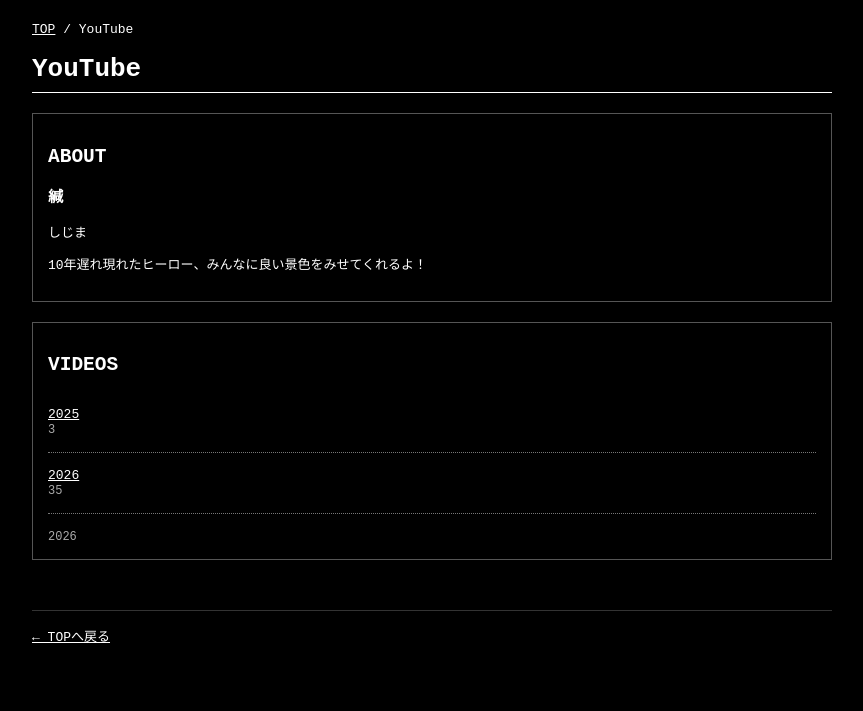
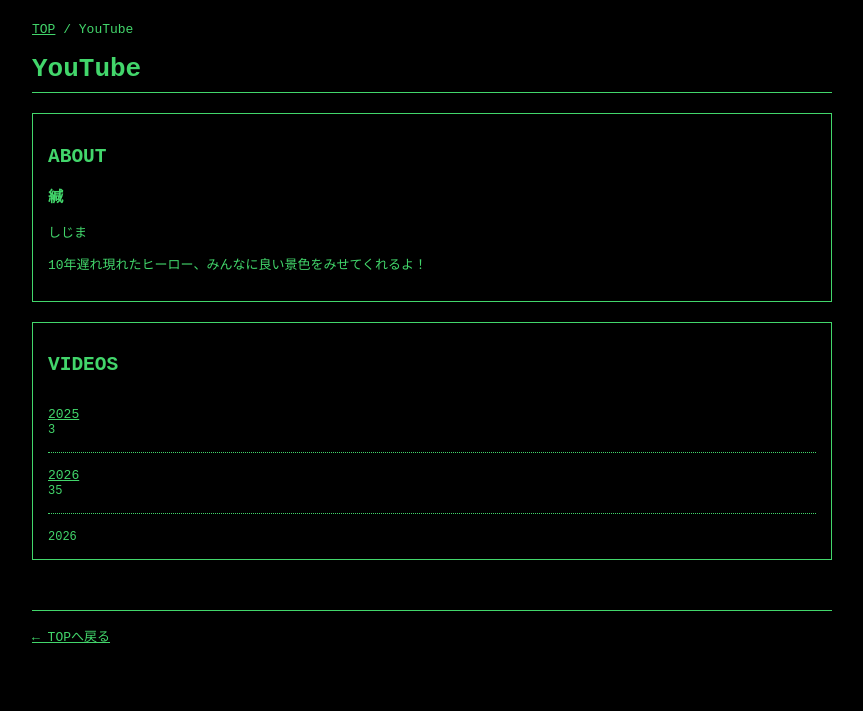
Before and after one commit to i3issu/i3issu, a plain HTML site: page youtube.html in a window 1280 px wide. Shown: the part 89-800 px from the top of the page, without its empty margins (208-1071 px from the left). Drawn offline with Linux system fonts and the light colour scheme.

Commit message:
youtube.html を更新

```diff
--- a/youtube.html
+++ b/youtube.html
@@ -6,16 +6,20 @@
 <title>YouTube / i 3iss u</title>
 
 <style>
+:root {
+    --accent: #42d66b;
+}
+
 body {
     background: #000;
-    color: #fff;
+    color: var(--accent);
     font-family: monospace;
     margin: 0;
     padding: 30px;
 }
 
 a {
-    color: #fff;
+    color: var(--accent);
     text-decoration: underline;
 }
 
@@ -30,23 +34,28 @@
 }
 
 .sub {
-    color: #aaa;
+    color: var(--accent);
     margin-bottom: 25px;
 }
 
 h1 {
-    border-bottom: 1px solid #fff;
+    color: var(--accent);
+    border-bottom: 1px solid var(--accent);
     padding-bottom: 8px;
 }
 
+h2, h3, p, span, footer {
+    color: var(--accent);
+}
+
 .box {
-    border: 1px solid #555;
+    border: 1px solid var(--accent);
     padding: 15px;
     margin: 20px 0;
 }
 
 .work {
-    border-bottom: 1px dotted #777;
+    border-bottom: 1px dotted var(--accent);
     padding: 15px 0;
 }
 
@@ -55,14 +64,24 @@
 }
 
 .small {
-    color: #aaa;
+    color: var(--accent);
     font-size: 12px;
 }
 
 footer {
     margin-top: 50px;
-    border-top: 1px solid #333;
+    border-top: 1px solid var(--accent);
     padding-top: 15px;
+}
+
+@media (max-width: 480px) {
+    body {
+        padding: 20px;
+    }
+
+    .logo {
+        font-size: 32px;
+    }
 }
 </style>
 </head>
@@ -83,9 +102,9 @@
 
 <div class="box">
     <h2>ABOUT</h2>
- <h3>緘</h3>
-<p>しじま</p>
-<p>10年遅れ現れたヒーロー、みんなに良い景色をみせてくれるよ！</p>
+    <h3>緘</h3>
+    <p>しじま</p>
+    <p>10年遅れ現れたヒーロー、みんなに良い景色をみせてくれるよ！</p>
 </div>
 
 <div class="box">
@@ -94,19 +113,18 @@
 
 <div class="work">
 <a href="videos-2025.html">2025</a><br>
-<span class=" small">3</span>
+<span class="small">3</span>
 </div>
 
 <div class="work">
 <a href="videos-2026.html">2026</a><br>
-<span class=" small">35</span>
+<span class="small">35</span>
 </div>
 
 <br>
 <span class="small">2026</span>
+
 </div>
-
-<div>
 
 <footer>
 <a href="index.html">← TOPへ戻る</a>
```
